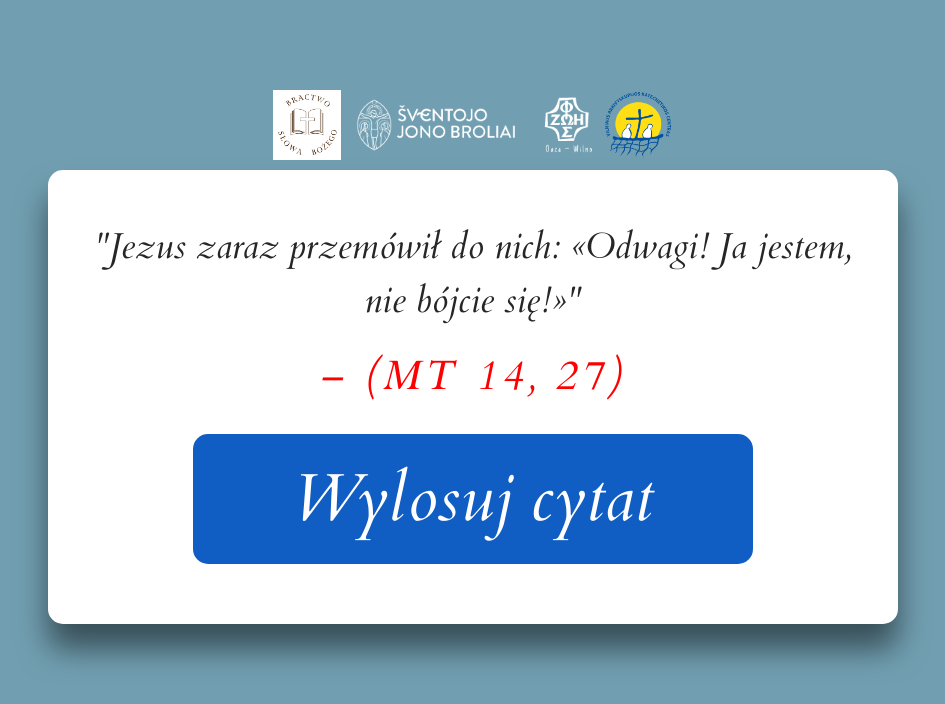
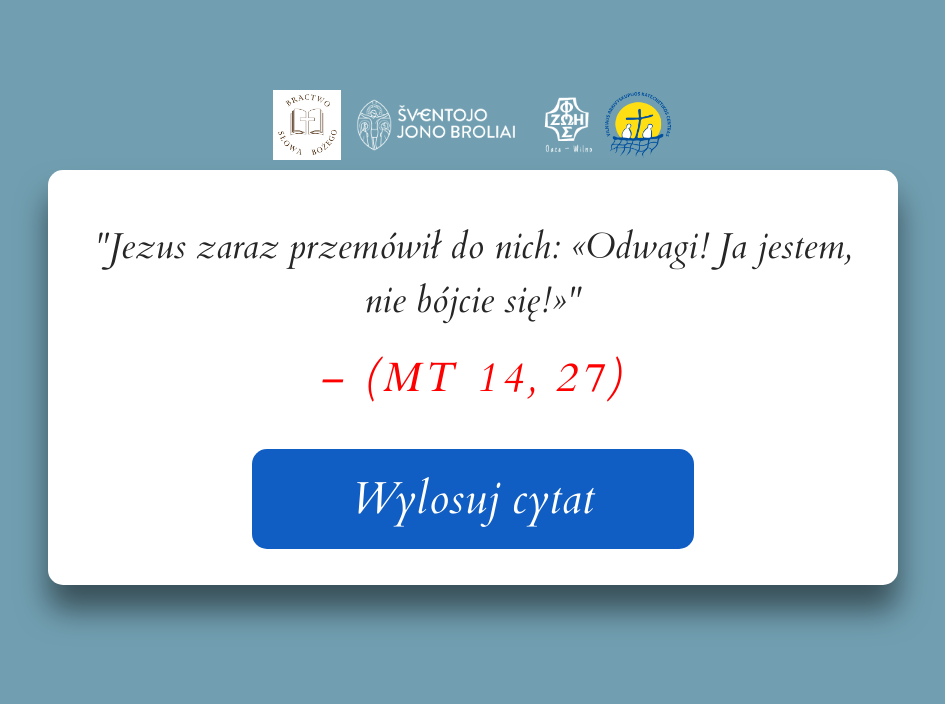
Before and after one commit to jaroslavsiroic/bible-quotes, a React (Create React App) app: page / in a window 1280 px wide. Shown: the top 704 px of the page, without its empty margins (167-1112 px from the left). Built offline with nearby package versions, Linux system fonts and the light colour scheme; a web font is replaced by a local one.

Commit message:
friendly help from alps

```diff
--- a/src/App.css
+++ b/src/App.css
@@ -18,7 +18,15 @@ body {
 .container {
   width: 850px;
   height: 80%;
-}
+
+
+/* .organizersText {
+  font-size: 20px;
+  text-align: left;
+  margin-right: 50px;
+  color: #fff;
+} */
+
   .header {
     display: flex;
     flex-direction: row;
@@ -32,18 +40,17 @@ img {
     border: 0;
   }
 
-.organizersText {
-  font-size: 20px;
-  text-align: left;
-  margin-right: 50px;
-  color: #fff;
-}
   .main-content {
     width: 100%;
-  padding: 50px 40px;
+    padding: 50px 40px 26px 40px;
     background-color: #fff;
     border-radius: 15px;
     box-shadow: 0 25px 31px 0 rgba(0, 0, 0, 0.5);
+    transition: opacity 0.2s ease-in-out;
+    opacity: 1;
+
+    &.main-content-hidden {
+      opacity: .8;
     }
 
     .text-area {
@@ -51,11 +58,21 @@ img {
       font-size: 4.5vmin;
       color: #262626;
       line-height: 1.5;
+
+      transition: opacity 0.3s ease-in-out;
+      opacity: 1;
+
+      &.text-area-hidden {
+        opacity: 0;
       }
-.text-area .icon {
+
+      .icon {
         margin-right: 5px;
       }
-.main-content .writer {
+    }
+  }
+
+  .writer {
     text-transform: uppercase;
     letter-spacing: 5px;
     color: red;
@@ -63,22 +80,31 @@ img {
     margin-top: 20px;
     font-size: 3.2vw;
   }
-.main-content .button-area {
+
+  .button-area {
     display: grid;
     place-items: center;
-  margin-top: 20px;
+    margin-top: 30px;
     padding: 10px 0;
-}
-.button-area .btn button {
+
+    .btn button {
       background-color: #105ec4;
       color: #fff;
       border-radius: 15px;
-  font-size: 5.2vw;
+      font-size: 3.5vw;
       cursor: pointer;
       border: none;
       outline: none;
       padding: 20px 100px;
     }
-.button-area button:active {
+
+    button:active {
       background-color: deepskyblue;
     }
+
+    button:disabled {
+      opacity: 0.5;
+      cursor: not-allowed;
+    }
+  }
+  }
--- a/src/App.js
+++ b/src/App.js
@@ -8,6 +8,8 @@ import { useState } from "react";
 
 function App() {
   const [quote, setQuote] = useState(quotes[0]);
+  const [isButtonDisabled, setIsButtonDisabled] = useState(false);
+  const [showVerse, setShowVerse] = useState(true);
 
   return (
     <div className="container">
@@ -19,20 +21,32 @@ function App() {
         <img className="pic2" src={vakc} alt="" />
       </div>
 
-      <div className="main-content">
-        <div className="text-area">
+      <div className={`main-content ${showVerse ? "" : "main-content-hidden"}`}>
+        <div className={`text-area ${showVerse ? "" : "text-area-hidden"}`}>
           <span className="quote">{quote.quote}</span>
+          <div className="writer">{quote.writer}</div>
         </div>
-
-        <div className="writer">{quote.writer}</div>
 
         <div className="button-area">
           <div className="btn">
             <button
               id="Qbtn"
+              disabled={isButtonDisabled}
               onClick={() => {
-                const random = Math.floor(Math.random() * quotes.length);
-                setQuote(quotes[random]);
+                setIsButtonDisabled(true);
+
+                setShowVerse(false); // Hide the verse
+
+                setTimeout(() => {
+                  // Get quote
+                  const random = Math.floor(Math.random() * quotes.length);
+                  setQuote(quotes[random]);
+
+                  setShowVerse(true); // Show the new verse after a delay
+                }, 800); // Adjust the delay as needed
+
+                // Re-enable the button
+                setTimeout(() => setIsButtonDisabled(false), 3000);
               }}
             >
               Wylosuj cytat
--- a/src/index.js
+++ b/src/index.js
@@ -1,17 +1,11 @@
-import React from 'react';
-import ReactDOM from 'react-dom/client';
-import './index.css';
-import App from './App';
-import reportWebVitals from './reportWebVitals';
+import React from "react";
+import ReactDOM from "react-dom/client";
+import "./index.css";
+import App from "./App";
 
-const root = ReactDOM.createRoot(document.getElementById('root'));
+const root = ReactDOM.createRoot(document.getElementById("root"));
 root.render(
   <React.StrictMode>
     <App />
   </React.StrictMode>
 );
-
-// If you want to start measuring performance in your app, pass a function
-// to log results (for example: reportWebVitals(console.log))
-// or send to an analytics endpoint. Learn more: https://bit.ly/CRA-vitals
-reportWebVitals();
--- a/src/reportWebVitals.js
+++ /dev/null
@@ -1,13 +0,0 @@
-const reportWebVitals = onPerfEntry => {
-  if (onPerfEntry && onPerfEntry instanceof Function) {
-    import('web-vitals').then(({ getCLS, getFID, getFCP, getLCP, getTTFB }) => {
-      getCLS(onPerfEntry);
-      getFID(onPerfEntry);
-      getFCP(onPerfEntry);
-      getLCP(onPerfEntry);
-      getTTFB(onPerfEntry);
-    });
-  }
-};
-
-export default reportWebVitals;
```
Lines whose indentation alone changed are shown as unchanged.
